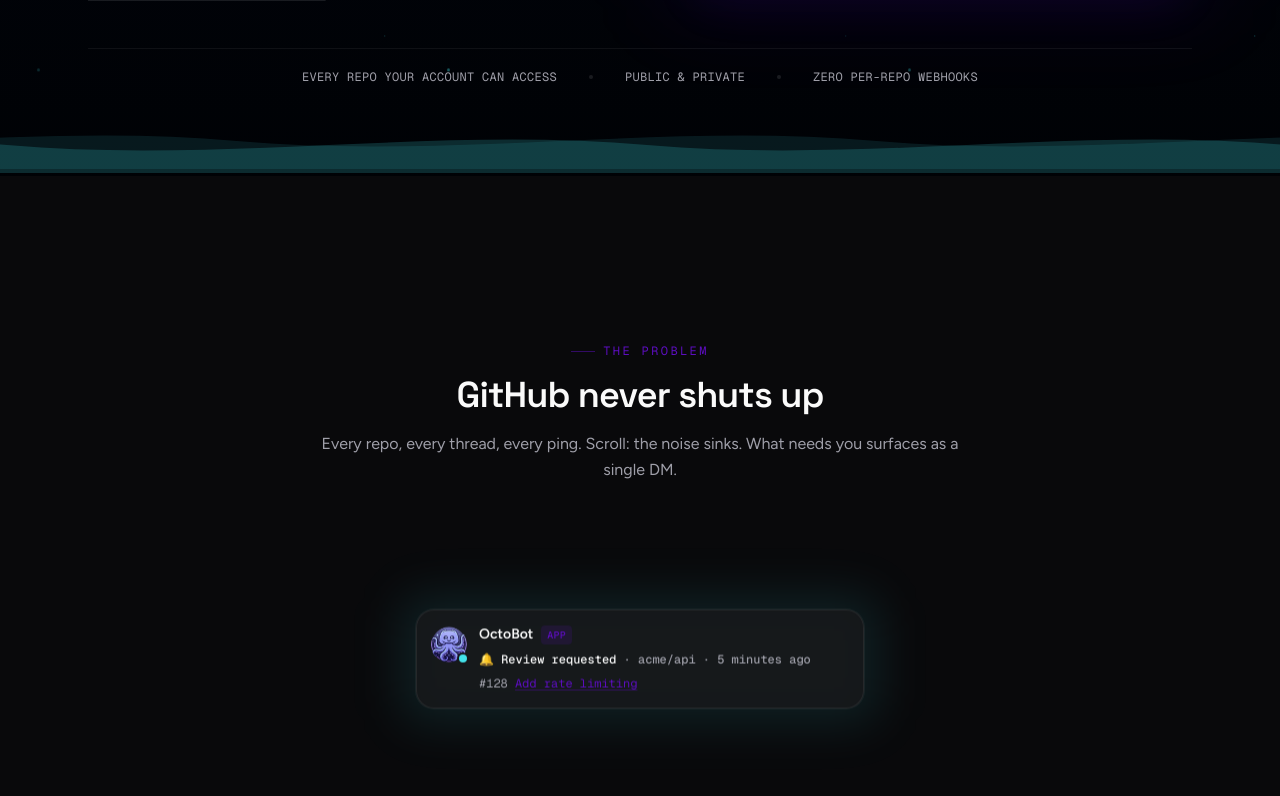
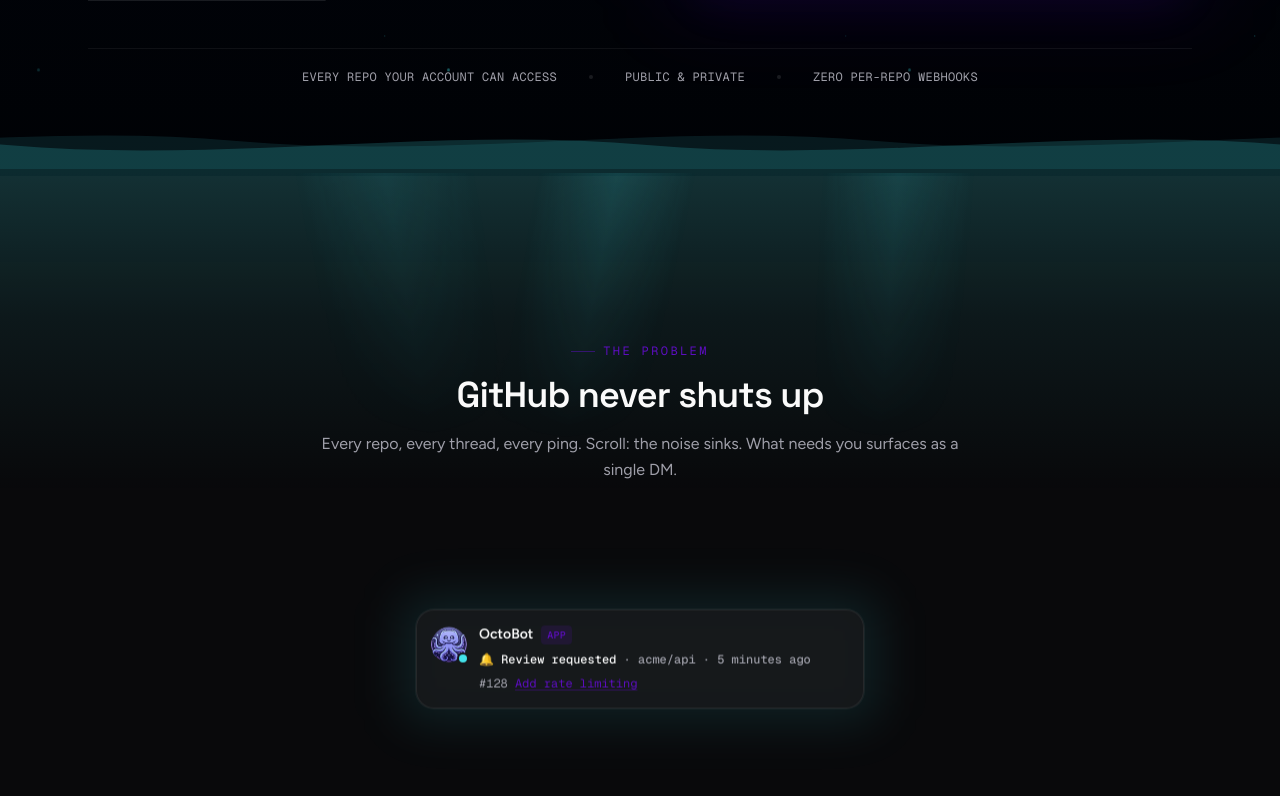
Before and after one commit to gabrielccarvalho/octobot, a Next.js app in the folder apps/landing-page/: page / in a window 1280 px wide. Shown: the part 624-1420 px from the top of the page. Built offline with nearby package versions, Linux system fonts and the light colour scheme.

Commit message:
feat(site): turn waterline into a real submersion — underwater column, light rays, earlier depth ramp

```diff
--- a/apps/landing-page/app/globals.css
+++ b/apps/landing-page/app/globals.css
@@ -206,6 +206,31 @@
   animation: wave-drift 22s linear infinite;
 }
 
+/* The water body below the crest: same color as the front wave at the seam,
+   thinning out as it merges into the deep backdrop. */
+.water-column {
+  background: linear-gradient(
+    to bottom,
+    color-mix(in oklch, var(--biolume) 18%, transparent),
+    color-mix(in oklch, var(--biolume) 7%, transparent) 45%,
+    transparent
+  );
+}
+
+/* Light rays filtering down from the surface. */
+@keyframes rays-shimmer {
+  from { opacity: 0.35; }
+  to { opacity: 0.65; }
+}
+.water-rays {
+  background:
+    linear-gradient(101deg, transparent 40%, color-mix(in oklch, var(--biolume) 20%, transparent) 46%, transparent 52%),
+    linear-gradient(80deg, transparent 26%, color-mix(in oklch, var(--biolume) 13%, transparent) 33%, transparent 40%),
+    linear-gradient(94deg, transparent 63%, color-mix(in oklch, var(--biolume) 17%, transparent) 69%, transparent 75%);
+  mask-image: linear-gradient(to bottom, black, transparent 85%);
+  animation: rays-shimmer 7s ease-in-out infinite alternate;
+}
+
 /* Abyss CTA panel: deliberately deep in both themes. */
 .abyss-panel {
   background:
--- a/apps/landing-page/app/page.tsx
+++ b/apps/landing-page/app/page.tsx
@@ -1,6 +1,7 @@
 import { SiteHeader } from "@/components/site-header"
 import { SiteFooter } from "@/components/site-footer"
 import { DepthGauge } from "@/components/depth-gauge"
+import { Waterline } from "@/components/waterline"
 import { Hero } from "@/components/sections/hero"
 import { Noise } from "@/components/sections/noise"
 import { HowItWorks } from "@/components/sections/how-it-works"
@@ -17,6 +18,7 @@
       <DepthGauge />
       <main>
         <Hero />
+        <Waterline className="mt-6" />
         <Noise />
         <HowItWorks />
         <ReachesYou />
--- a/apps/landing-page/components/deep-background.tsx
+++ b/apps/landing-page/components/deep-background.tsx
@@ -8,8 +8,8 @@
   const reduce = useReducedMotion()
   const { scrollYProgress } = useScroll()
   const eased = useSpring(scrollYProgress, { stiffness: 60, damping: 20 })
-  const abyssOpacity = useTransform(eased, [0, 0.3, 1], [0, 0.4, 1])
-  const snowOpacity = useTransform(eased, [0.12, 0.45], [0, 1])
+  const abyssOpacity = useTransform(eased, [0, 0.12, 0.4, 1], [0, 0.35, 0.6, 1])
+  const snowOpacity = useTransform(eased, [0.08, 0.35], [0, 1])
 
   return (
     <div className="pointer-events-none fixed inset-0 -z-10 overflow-hidden" aria-hidden>
--- a/apps/landing-page/components/sections/hero.tsx
+++ b/apps/landing-page/components/sections/hero.tsx
@@ -8,7 +8,6 @@
 import { DmCard } from "@/components/dm-message"
 import { Icon } from "@/components/icon"
 import { Eyebrow } from "@/components/section"
-import { Waterline } from "@/components/waterline"
 import {
   HERO_MESSAGES,
   VALUE_POINTS,
@@ -190,9 +189,6 @@
           ))}
         </div>
       </div>
-
-      {/* Going under */}
-      <Waterline className="mt-6" />
     </section>
   )
 }
--- a/apps/landing-page/components/waterline.tsx
+++ b/apps/landing-page/components/waterline.tsx
@@ -3,9 +3,16 @@
 const WAVE_PATH =
   "M0,48 C240,80 480,16 720,48 C960,80 1200,16 1440,48 C1680,80 1920,16 2160,48 C2400,80 2640,16 2880,48 L2880,96 L0,96 Z"
 
+/**
+ * The moment the page goes under. Drifting wave crests sit on top of a
+ * translucent water column that bleeds down into the next section, with
+ * light rays filtering through — so what follows reads as submerged.
+ */
 export function Waterline({ className }: { className?: string }) {
   return (
-    <div className={cn("relative h-14 overflow-hidden", className)} aria-hidden>
+    <div className={cn("pointer-events-none relative", className)} aria-hidden>
+      {/* Surface crests */}
+      <div className="relative h-14 overflow-hidden">
         <svg
           className="waterline-wave-slow absolute bottom-1 left-0 h-full w-[200%]"
           viewBox="0 0 2880 96"
@@ -21,5 +28,12 @@
           <path d={WAVE_PATH} fill="color-mix(in oklch, var(--biolume) 18%, transparent)" />
         </svg>
       </div>
+
+      {/* Underwater column: bleeds behind the start of the next section */}
+      <div className="relative -mb-80 h-80">
+        <div className="water-column absolute inset-0" />
+        <div className="water-rays absolute inset-0" />
+      </div>
+    </div>
   )
 }
```
Lines whose indentation alone changed are shown as unchanged.
